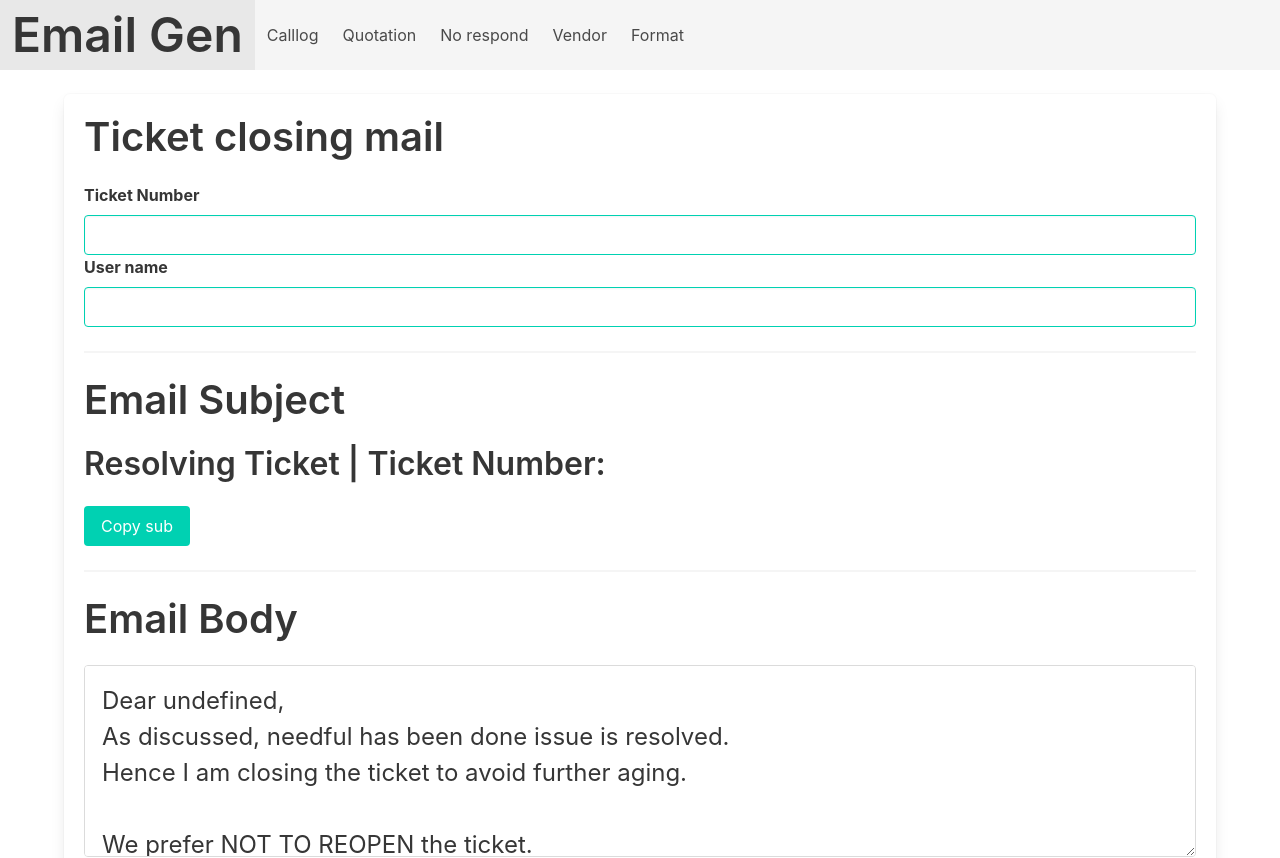
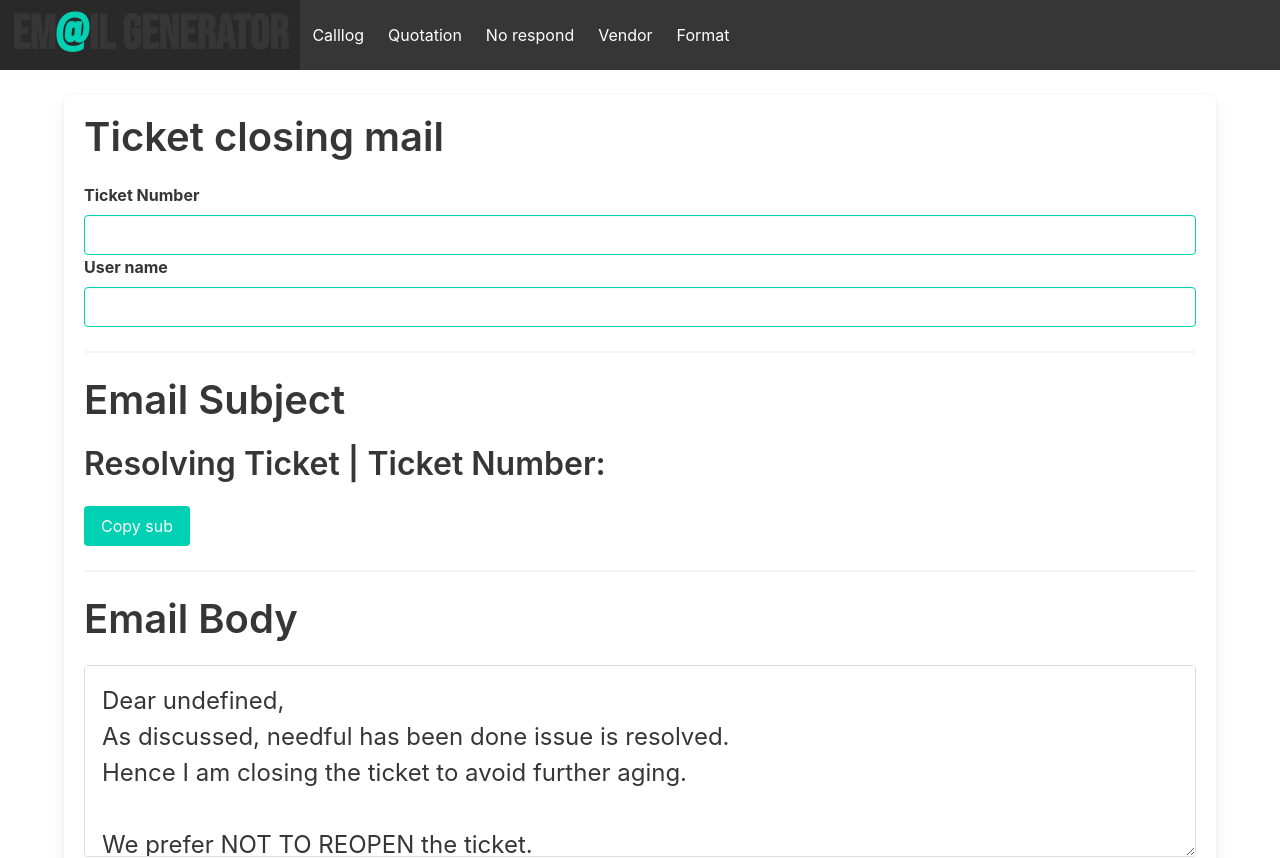
Before and after one commit to freakflames29/vue-email, a Vue app: page / in a window 1280 px wide. Shown: the top 858 px of the page. Built offline with nearby package versions, Linux system fonts and the light colour scheme.

Commit message:
logo changed

```diff
--- a/index.html
+++ b/index.html
@@ -4,7 +4,15 @@
     <meta charset="UTF-8">
     <link rel="icon" href="/favicon.ico">
     <meta name="viewport" content="width=device-width, initial-scale=1.0">
-    <title>Vite App</title>
+
+     <link
+    rel="stylesheet"
+    href="https://cdnjs.cloudflare.com/ajax/libs/font-awesome/6.0.0-beta3/css/all.min.css"
+    integrity="sha512-Fo3rlrZj/k7ujTnHg4CGR2D7kSs0v4LLanw2qksYuRlEzO+tcaEPQogQ0KaoGN26/zrn20ImR1DfuLWnOo7aBA=="
+    crossorigin="anonymous"
+    referrerpolicy="no-referrer"/>
+
+    <title>Vite App | Mail generator</title>
   </head>
   <body>
     <div id="app"></div>
--- a/src/components/Nav.vue
+++ b/src/components/Nav.vue
@@ -1,15 +1,15 @@
 <template>
-<nav class="navbar is-light " role="navigation" aria-label="main navigation">
+<nav class="navbar is-dark " role="navigation" aria-label="main navigation">
     <div class="navbar-brand">
         <RouterLink class="navbar-item" to="/">
-            <h1 class="title is-1 ">Email Gen</h1>
+            <h1 class="title is-1 bold_font">Em<span class="emat"><i class="fa-duotone fa-at"></i></span>il Generator</h1>
         </RouterLink>
-
+<!--
         <a role="button" class="navbar-burger" aria-label="menu" aria-expanded="false" data-target="navbarBasicExample">
             <span aria-hidden="true"></span>
             <span aria-hidden="true"></span>
             <span aria-hidden="true"></span>
-        </a>
+        </a> -->
     </div>
 
     <div id="navbarBasicExample" class="navbar-menu">
@@ -64,3 +64,15 @@ export default {
     name: 'Nav'
 }
 </script>
+
+<style >
+    @import url('https://fonts.googleapis.com/css2?family=Bebas+Neue&display=swap');
+    .emat{
+        color: #00d1b2;
+    }
+    .bold_font
+    {
+        font-family: 'Bebas Neue', cursive;
+        color: white;
+    }
+</style>
```
